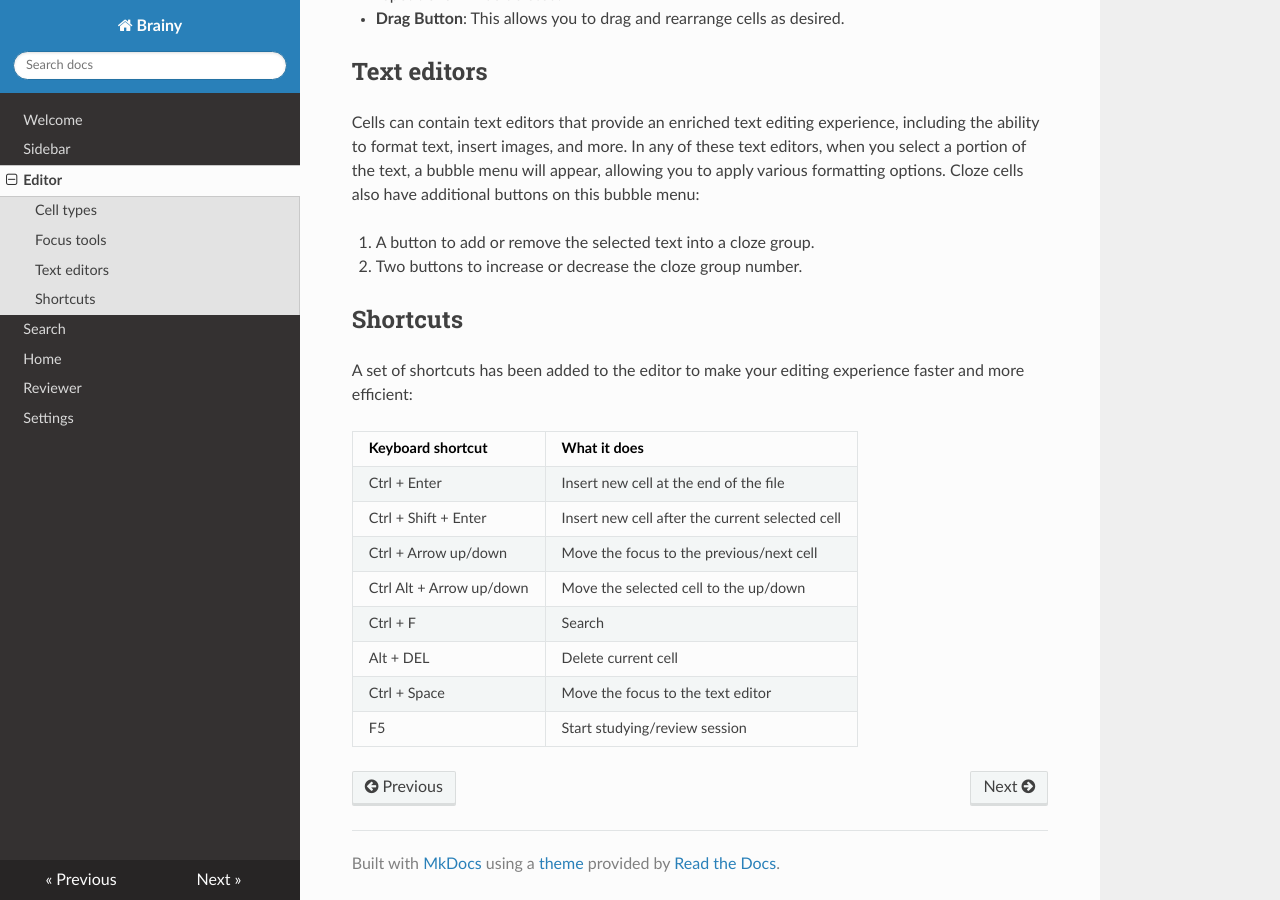
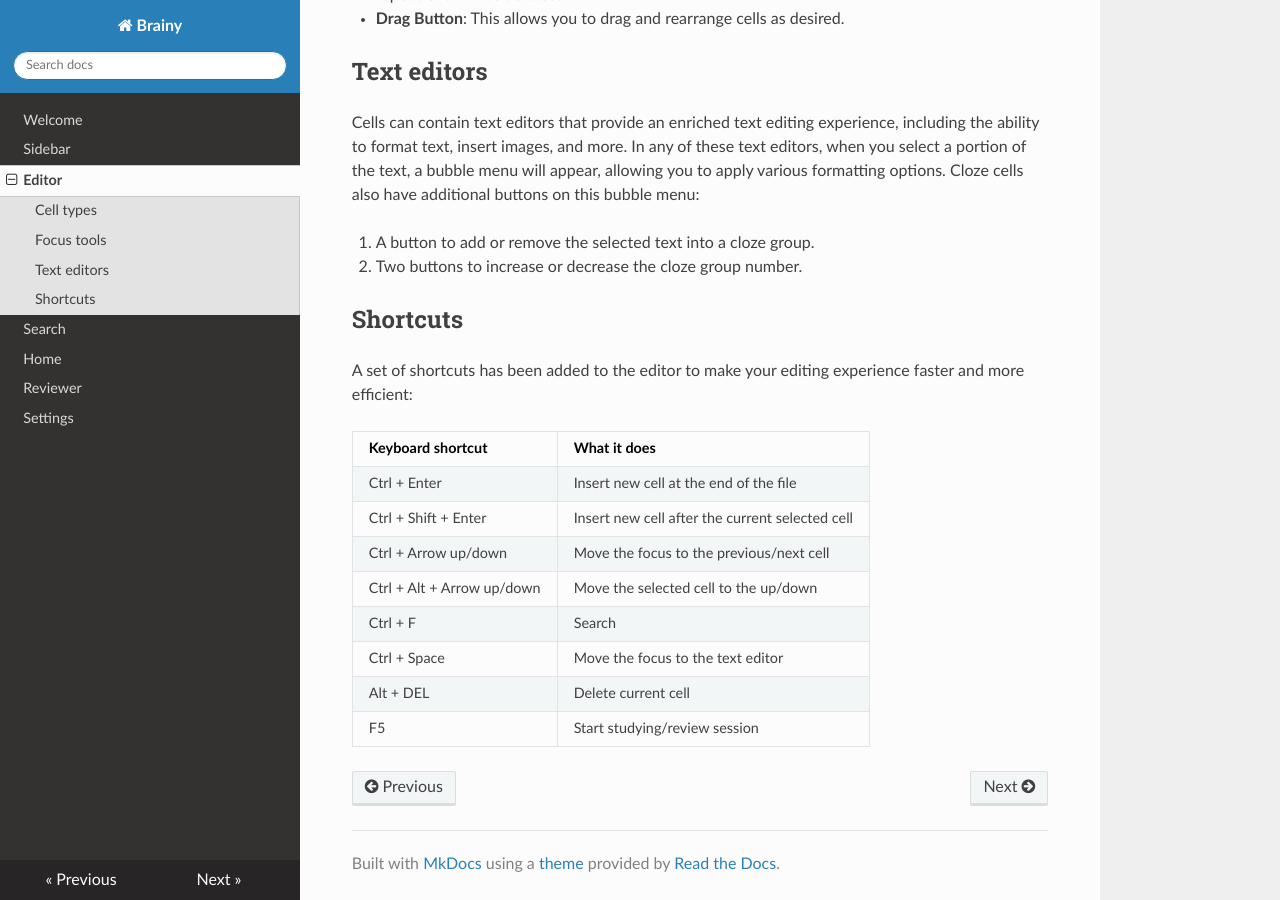
Before and after one commit to ramialkawadri/Brainy-docs, an MkDocs documentation site: the page built from docs/editor.md, in a window 1280 px wide and 900 px high, scrolled down 769 px. Built offline with MkDocs 1.6.1, drawn with Linux system fonts in a browser that asks for light colours; nearby versions of some CDN libraries.

```diff
--- a/docs/editor.md
+++ b/docs/editor.md
@@ -49,13 +49,13 @@
 A set of shortcuts has been added to the editor to make your editing experience
 faster and more efficient:
 
-| Keyboard shortcut        | What it does                                    |
-|--------------------------|-------------------------------------------------|
-| Ctrl + Enter             | Insert new cell at the end of the file          |
-| Ctrl + Shift + Enter     | Insert new cell after the current selected cell |
-| Ctrl + Arrow up/down     | Move the focus to the previous/next cell        |
-| Ctrl Alt + Arrow up/down | Move the selected cell to the up/down           |
-| Ctrl + F                 | Search                                          |
-| Alt + DEL                | Delete current cell                             |
-| Ctrl + Space             | Move the focus to the text editor               |
-| F5                       | Start studying/review session                   |
+| Keyboard shortcut          | What it does                                    |
+|----------------------------|-------------------------------------------------|
+| Ctrl + Enter               | Insert new cell at the end of the file          |
+| Ctrl + Shift + Enter       | Insert new cell after the current selected cell |
+| Ctrl + Arrow up/down       | Move the focus to the previous/next cell        |
+| Ctrl + Alt + Arrow up/down | Move the selected cell to the up/down           |
+| Ctrl + F                   | Search                                          |
+| Ctrl + Space               | Move the focus to the text editor               |
+| Alt + DEL                  | Delete current cell                             |
+| F5                         | Start studying/review session                   |
```
Also changed, not shown: docs/index.md (+2 -2 lines), docs/settings.md (+1 -1 lines), docs/sidebar.md (+4 -4 lines).
